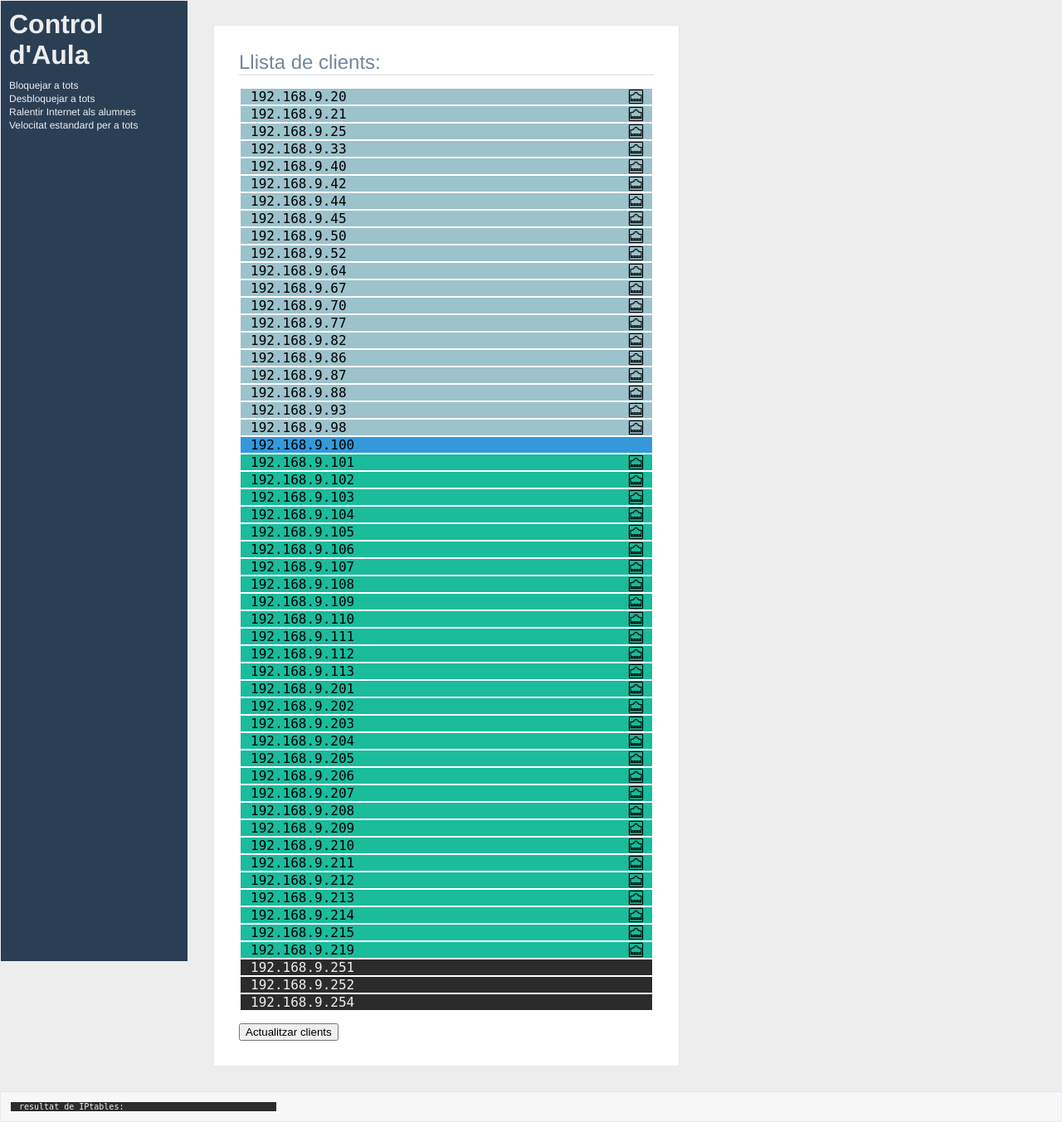
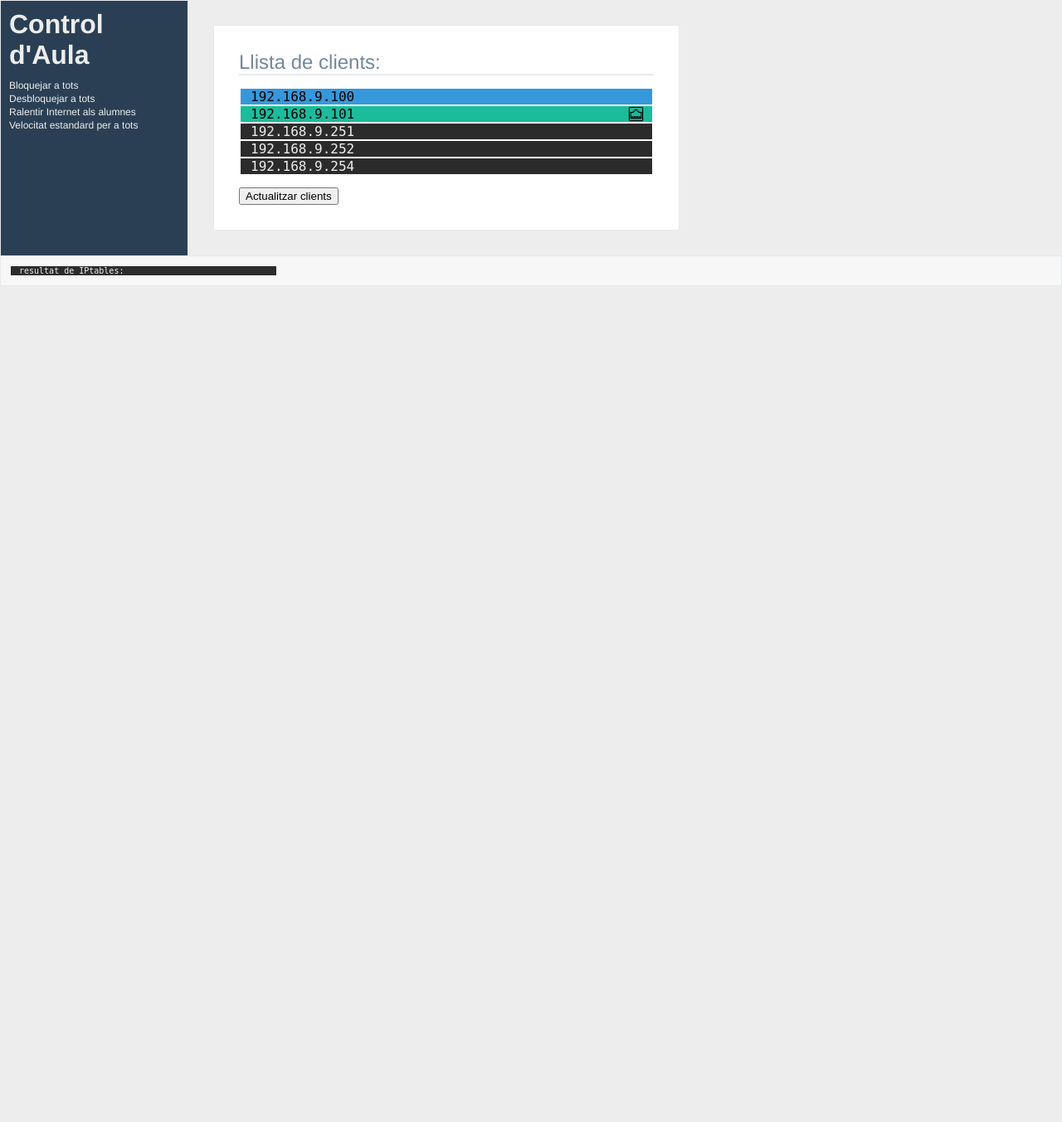
Before and after one commit to xxjcaxx/control_aules, a PHP site: page / in a window 1280 px wide. Shown: the whole page at 83% size. After the commit the page ends 332 px from the top, so only its background shows below. Run offline with PHP 8.4, Linux system fonts and the light colour scheme.

Commit message:
monitor red

```diff
--- a/admin/clients.html
+++ b/admin/clients.html
@@ -1,54 +1,6 @@
 <ul>
-<li id="c192.168.9.20"><span>192.168.9.20</span></li>
-<li id="c192.168.9.21"><span>192.168.9.21</span></li>
-<li id="c192.168.9.25"><span>192.168.9.25</span></li>
-<li id="c192.168.9.33"><span>192.168.9.33</span></li>
-<li id="c192.168.9.40"><span>192.168.9.40</span></li>
-<li id="c192.168.9.42"><span>192.168.9.42</span></li>
-<li id="c192.168.9.44"><span>192.168.9.44</span></li>
-<li id="c192.168.9.45"><span>192.168.9.45</span></li>
-<li id="c192.168.9.50"><span>192.168.9.50</span></li>
-<li id="c192.168.9.52"><span>192.168.9.52</span></li>
-<li id="c192.168.9.64"><span>192.168.9.64</span></li>
-<li id="c192.168.9.67"><span>192.168.9.67</span></li>
-<li id="c192.168.9.70"><span>192.168.9.70</span></li>
-<li id="c192.168.9.77"><span>192.168.9.77</span></li>
-<li id="c192.168.9.82"><span>192.168.9.82</span></li>
-<li id="c192.168.9.86"><span>192.168.9.86</span></li>
-<li id="c192.168.9.87"><span>192.168.9.87</span></li>
-<li id="c192.168.9.88"><span>192.168.9.88</span></li>
-<li id="c192.168.9.93"><span>192.168.9.93</span></li>
-<li id="c192.168.9.98"><span>192.168.9.98</span></li>
 <li id="c192.168.9.100"><span>192.168.9.100</span></li>
 <li id="c192.168.9.101"><span>192.168.9.101</span></li>
-<li id="c192.168.9.102"><span>192.168.9.102</span></li>
-<li id="c192.168.9.103"><span>192.168.9.103</span></li>
-<li id="c192.168.9.104"><span>192.168.9.104</span></li>
-<li id="c192.168.9.105"><span>192.168.9.105</span></li>
-<li id="c192.168.9.106"><span>192.168.9.106</span></li>
-<li id="c192.168.9.107"><span>192.168.9.107</span></li>
-<li id="c192.168.9.108"><span>192.168.9.108</span></li>
-<li id="c192.168.9.109"><span>192.168.9.109</span></li>
-<li id="c192.168.9.110"><span>192.168.9.110</span></li>
-<li id="c192.168.9.111"><span>192.168.9.111</span></li>
-<li id="c192.168.9.112"><span>192.168.9.112</span></li>
-<li id="c192.168.9.113"><span>192.168.9.113</span></li>
-<li id="c192.168.9.201"><span>192.168.9.201</span></li>
-<li id="c192.168.9.202"><span>192.168.9.202</span></li>
-<li id="c192.168.9.203"><span>192.168.9.203</span></li>
-<li id="c192.168.9.204"><span>192.168.9.204</span></li>
-<li id="c192.168.9.205"><span>192.168.9.205</span></li>
-<li id="c192.168.9.206"><span>192.168.9.206</span></li>
-<li id="c192.168.9.207"><span>192.168.9.207</span></li>
-<li id="c192.168.9.208"><span>192.168.9.208</span></li>
-<li id="c192.168.9.209"><span>192.168.9.209</span></li>
-<li id="c192.168.9.210"><span>192.168.9.210</span></li>
-<li id="c192.168.9.211"><span>192.168.9.211</span></li>
-<li id="c192.168.9.212"><span>192.168.9.212</span></li>
-<li id="c192.168.9.213"><span>192.168.9.213</span></li>
-<li id="c192.168.9.214"><span>192.168.9.214</span></li>
-<li id="c192.168.9.215"><span>192.168.9.215</span></li>
-<li id="c192.168.9.219"><span>192.168.9.219</span></li>
 <li id="c192.168.9.251"><span>192.168.9.251</span></li>
 <li id="c192.168.9.252"><span>192.168.9.252</span></li>
 <li id="c192.168.9.254"><span>192.168.9.254</span></li>
--- a/admin/css/styles.css
+++ b/admin/css/styles.css
@@ -10,9 +10,8 @@ font-family: "Helvetica Neue",Roboto,Arial,"Droid Sans",sans-serif;
 margin:10px 0 10px 0; padding-left:10px; color:#EDEDED;}
 
 #contenedor{
-float:left;
+display:flex;
 overflow:hidden;
-
 }
 
 #panel{
@@ -20,7 +19,6 @@ padding:30px;
 background-color:#FFF;
 float:left;
 border:1px solid #e6e9ed;
-margin:30px;
 }
 
 #panel>span{
@@ -60,6 +58,7 @@ padding: 2px;
 width:19px;
 height:auto;
 float: right;
+cursor: pointer;
 }
 
 #clients ul li.desconeguts {background-color: #9CC2CB;}
@@ -86,6 +85,7 @@ margin:2px;
 padding: 0px 10px 0px 10px;
 width: 300px;
 
+cursor: pointer;
 
 }
 
@@ -108,13 +108,37 @@ font-family: "Helvetica Neue",Roboto,Arial,"Droid Sans",sans-serif;
 font-size:12px;
 border-bottom:1px solid #2A3F54;
 border-top:1px solid #2A3F54;
+cursor: pointer;
 }
 #accions span.accio:hover{
 border-bottom:1px solid #1F2F3F;
 border-top:1px solid #536271;
 }
+#derecha{
+flex:1 ;
+padding:30px;
+}
+#net {
+background-color:#FFF;
+border:1px solid #e6e9ed;
+margin-bottom:30px;
+padding:30px;
+}
+#net div.nic{
+display:block;
+float:left;
+height:50px;
+}
 
+#net span.nic{
+display:block;
+float:left;
+height:50px;
+}
 
+svg.peity{
+margin:0 10px 0 10px;
+}
 
 /*https://colorlib.com/polygon/gentelella/index.html
 http://www.ejeliot.com/samples/equal-height-columns/example-6.html
--- a/admin/index.php
+++ b/admin/index.php
@@ -14,16 +14,27 @@
 <body>
 
   <script src="js/jquery-3.1.1.min.js"></script>
+  <script src="js/jquery.peity.min.js"></script>
   <script src="js/scripts.js"></script>
 <div id="contenedor">
 	<div id="accions">
+
 <h1>Control d'Aula</h1>
 	<span class="accio" id="btots">Bloquejar a tots</span>
 	<span class="accio" id="dtots">Desbloquejar a tots</span>
 	<span class="accio" id="ralentir">Ralentir Internet als alumnes</span>
 	<span class="accio" id="reset">Velocitat estandard per a tots</span>
 	</div>
+<div id="derecha">
+<div id="net" style="display:none;">
+<div class="nic" id="eth0in"><span class="nic">eth0<br/>In:</span>
+<span class="line">0.05,0.00,0.00,0.00,0.00,0.00,0.00,0.00,0.00,0.00,0.00,0.00,0.00,0.00,0.00,0.00,0.00,0.00,0.00,0.00,0.00,0.00,0.00,0.00,0.00,0.00,0.00,0.00,0.00,0.00,0.00,0.00,0.00,0.00,0.00,0.00,0.00,0.00,2.18,1.02,0.00,1.92,1.63,0.00,0.00,0.00,0.00,0.74,0.74,0.74,1.64,0.13,0.89,0.00,0.00,0.89,1.47,0.74,0.74,0.73,0.83,1.77,0.87,0.87,0.00,0.74,2.06,1.47,0.00,0.74,1.47,0.74,1.00,0.00,0.74,0.00,0.00,0.49</span></div>
+<div class="nic" id="eth0out"><span class="nic">eth0<br/>Out:</span>
+<span class="line">0.05,0.00,0.00,0.00,0.00,0.00,0.00,0.00,0.00,0.00,0.00,0.00,0.00,0.00,0.00,0.00,0.00,0.00,0.00,0.00,0.00,0.00,0.00,0.00,0.00,0.00,0.00,0.00,0.00,0.00,0.00,0.00,0.00,0.00,0.00,0.00,0.00,0.00,2.18,1.02,0.00,1.92,1.63,0.00,0.00,0.00,0.00,0.74,0.74,0.74,1.64,0.13,0.89,0.00,0.00,0.89,1.47,0.74,0.74,0.73,0.83,1.77,0.87,0.87,0.00,0.74,2.06,1.47,0.00,0.74,1.47,0.74,1.00,0.00,0.74,0.00,0.00,0.49</span></div>
+<div style="clear:both;"></div>
+</div>
 <div id="panel"> </div>
+</div>
 </div>
 <div id="actual"></div>
 </body>
--- a/admin/js/scripts.js
+++ b/admin/js/scripts.js
@@ -41,6 +41,8 @@ $(function()
                 $("#ralentir").on("click",function(event){slow();});
                 $("#reset").on("click",function(event){reset();});
 
+		$(".line").peity("line",{'height':'50px','width':'400px'});
+                // http://benpickles.github.io/peity/#pie-charts
 
 		});
 
```
Also changed, not shown: admin/js/jquery.peity.min.js (added).
